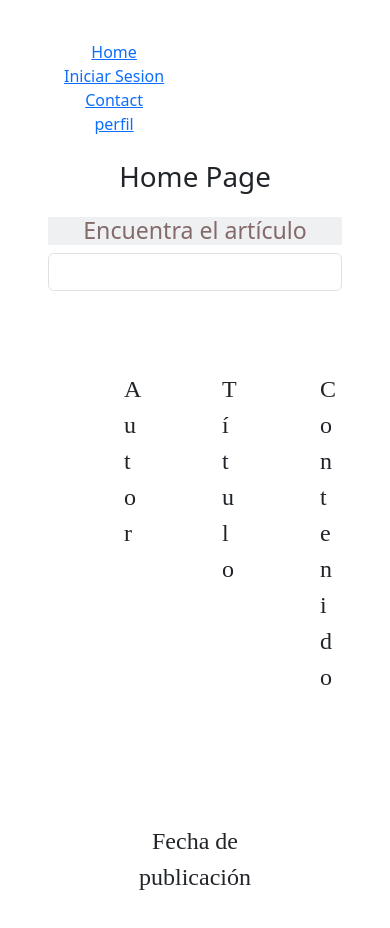
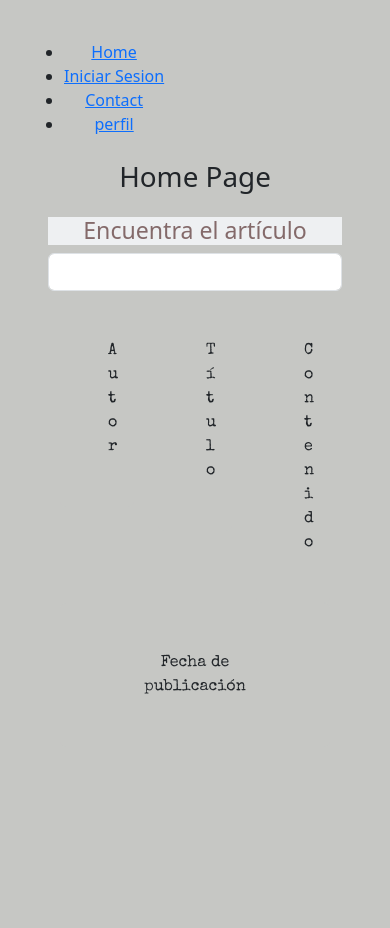
Before and after one commit to rbsnkrs13/Blog-React-Laravel, a React (Vite) app in the folder Front/: page / in a window 390 px wide. Shown: the top 928 px of the page. After the commit the page ends 844 px from the top, so only its background shows below. Built offline with nearby package versions, Linux system fonts and the light colour scheme.

Commit message:
Cambios logica y dimensiones

```diff
--- a/Front/src/index.css
+++ b/Front/src/index.css
@@ -1,6 +1,6 @@
 body {
   margin: 0;
-  background-color: #c6c7c4;
+  background-color: #c6c7c4 !important;
 }
 
 
@@ -24,5 +24,3 @@ body {
   font-weight: <weight>;
   font-style: normal;
 }*/
-
-@import "tailwindcss";
--- a/Front/src/js/components/dev/article_finder/Article_finder.css
+++ b/Front/src/js/components/dev/article_finder/Article_finder.css
@@ -1,17 +1,26 @@
-.cardSinSeleccionar{
-    font-size: 1.5rem;
+.cardSinSeleccionar {
+    font-size: 1.25 rem !important; /* Ajusta el tamaño de la fuente según el ancho de la ventana */
+    background-color: #c6c7c4 !important;
     border: none !important;
-    font-family: special-elite-regular !important;
+    font-family: "Special Elite", serif !important;
 }
-.cardsSeleccionadas{
-    font-size: 1.5rem;
+
+.cardsSeleccionadas {
+    font-size: 1.25 rem !important; /* Ajusta el tamaño de la fuente según el ancho de la ventana */
+    background-color: #c6c7c4 !important;
     border: none !important;
-    font-family: abril-fatface-regular !important;
+    font-family: "Special Elite", serif !important;
     color: #a2999e !important;
 }
-.search-input::placeholder {
-    background: url('../../../assets/search.svg') no-repeat left center;
-    background-size: 16px 16px;
-    padding-left: 20px;
-    /* Ajusta el padding según sea necesario */
+
+.buscadorMovil {
+    width: 15.13 rem;
+    height: 1.81 rem;
+    text-align: center;
 }
+
+.buscadorWeb {
+    width: 3.75 rem;
+    height: 0.016 rem;
+    text-align: center;
+}
--- a/Front/src/js/components/dev/article_finder/Article_finder.jsx
+++ b/Front/src/js/components/dev/article_finder/Article_finder.jsx
@@ -1,15 +1,40 @@
-import { useState } from 'react';
+import { useState, useEffect } from 'react';
 import { Container, Form, FormControl, Row, Col, Card } from 'react-bootstrap';
 import './Article_finder.css';
 
 const SearchPage = () => {
     const [selectedCard, setSelectedCard] = useState(null);
     const [searchQuery, setSearchQuery] = useState('');
+    const [selectedCardId, setSelectedCardId] = useState(''); // Nueva constante para almacenar el id de la tarjeta seleccionada
+    const [isMobile, setIsMobile] = useState(window.innerWidth < 768); // Estado para detectar si es móvil
 
     const handleCardClick = (card) => {
         setSelectedCard(card);
-        setSearchQuery(card); // Actualiza el valor del campo de búsqueda con el id de la tarjeta seleccionada
+        setSelectedCardId(card); // Actualiza el id de la tarjeta seleccionada
     };
+
+    const handleSearchSubmit = (e) => {
+        e.preventDefault();
+        if (selectedCardId && searchQuery) {
+            // Realiza la búsqueda usando selectedCardId y searchQuery
+            console.log(`Buscando ${searchQuery} en ${selectedCardId}`);
+            // Aquí puedes agregar la lógica para realizar la búsqueda
+        } else {
+            console.log('Por favor, selecciona una categoría y escribe un término de búsqueda.');
+        }
+    };
+
+    // Hook para actualizar el estado isMobile cuando cambia el tamaño de la ventana
+    useEffect(() => {
+        const handleResize = () => {
+            setIsMobile(window.innerWidth < 768);
+        };
+
+        window.addEventListener('resize', handleResize);
+        return () => {
+            window.removeEventListener('resize', handleResize);
+        };
+    }, []);
 
     return (
         <Container className="p-3">
@@ -17,11 +42,11 @@ const SearchPage = () => {
                 <h3 style={{color: '#846a6a'}}>Encuentra el artículo</h3>
             </div>
             <div>
-                <Form>
+                <Form onSubmit={handleSearchSubmit}>
                     <FormControl
                         type="text"
                         placeholder=""
-                        className="mb-3"
+                        className={isMobile ? 'buscadorMovil' : 'buscadorWeb'} // Cambia la clase según el estado isMobile
                         value={searchQuery} // Establece el valor del campo de búsqueda
                         onChange={(e) => setSearchQuery(e.target.value)} // Permite la edición manual del campo de búsqueda
                     />
@@ -37,7 +62,7 @@ const SearchPage = () => {
                             <Card.Body>Autor</Card.Body>
                         </Card>
                     </Col>
-                        <Col xs={4} lg={4} className="text-center">
+                    <Col xs={4} lg={4} className="text-center">
                         <Card
                             id="Título"
                             className={selectedCard === 'Título' ? 'cardsSeleccionadas' : 'cardSinSeleccionar'}
@@ -46,7 +71,7 @@ const SearchPage = () => {
                             <Card.Body>Título</Card.Body>
                         </Card>
                     </Col>
-                        <Col xs={4} lg={4} className="text-center">
+                    <Col xs={4} lg={4} className="text-center">
                         <Card
                             id="Contenido"
                             className={selectedCard === 'Contenido' ? 'cardsSeleccionadas' : 'cardSinSeleccionar'}
@@ -68,7 +93,6 @@ const SearchPage = () => {
                     </Col>
                 </Row>
                 </Container>
-
             </div>
         </Container>
     );
```
